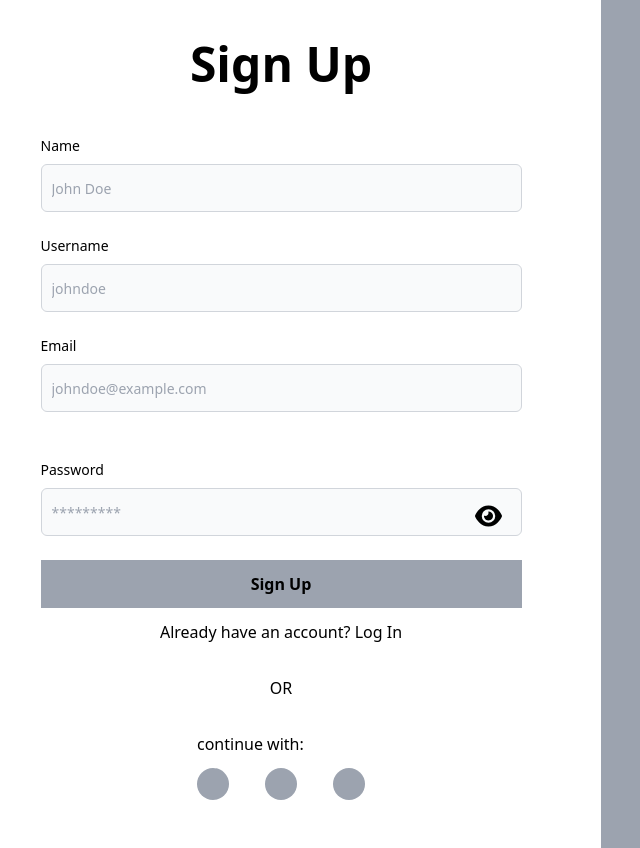
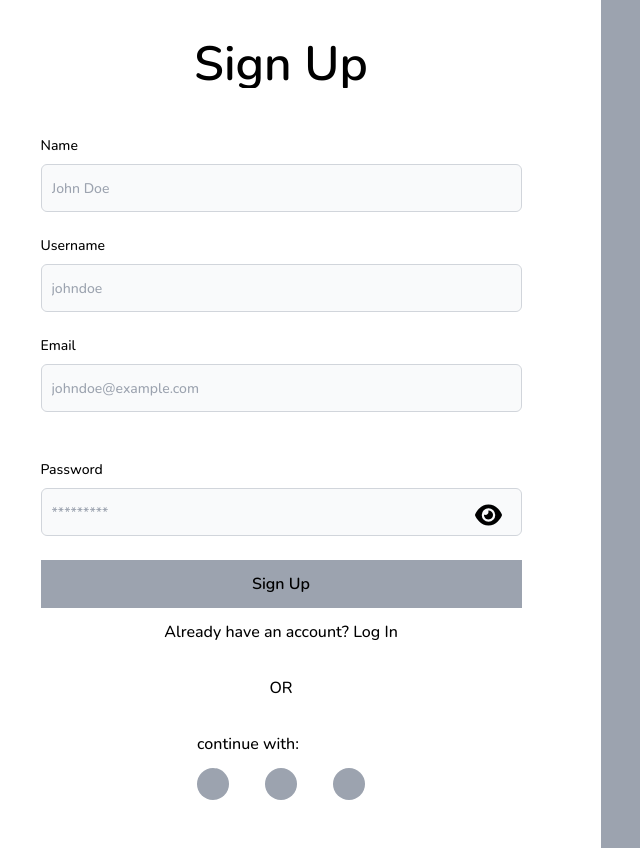
Before and after one commit to zuri-training/Proj_team_17_my_cms, a React (Create React App) app in the folder Frontend/: page /signup in a window 1280 px wide. Shown: the whole page, without its empty margins (39-679 px from the left). Built offline with nearby package versions, Linux system fonts and the light colour scheme; a web font is replaced by a local one.

Commit message:
added the nunito fonts as the general font

```diff
--- a/Frontend/src/index.css
+++ b/Frontend/src/index.css
@@ -15,7 +15,9 @@
     padding: 0;
     margin: 0;
     box-sizing: border-box;
+    overflow-x: hidden;
     list-style: none;
+    font-family: var(--Nunito-font);
 }
 
 .btn-color {
```
